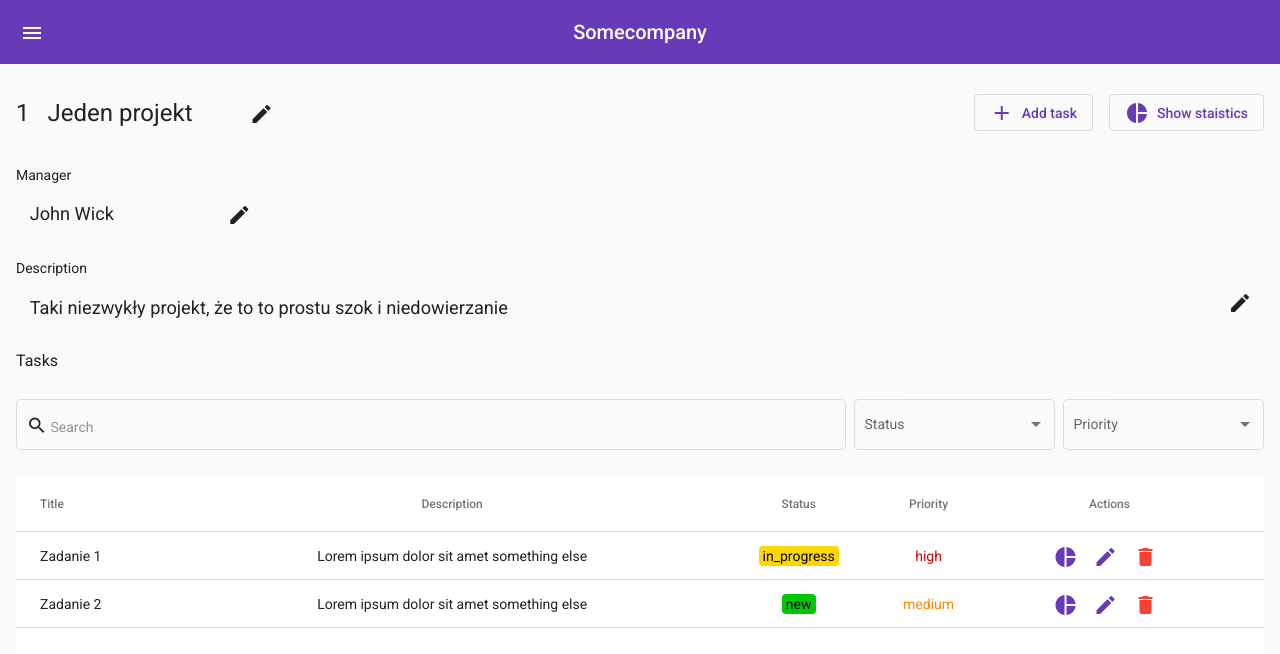
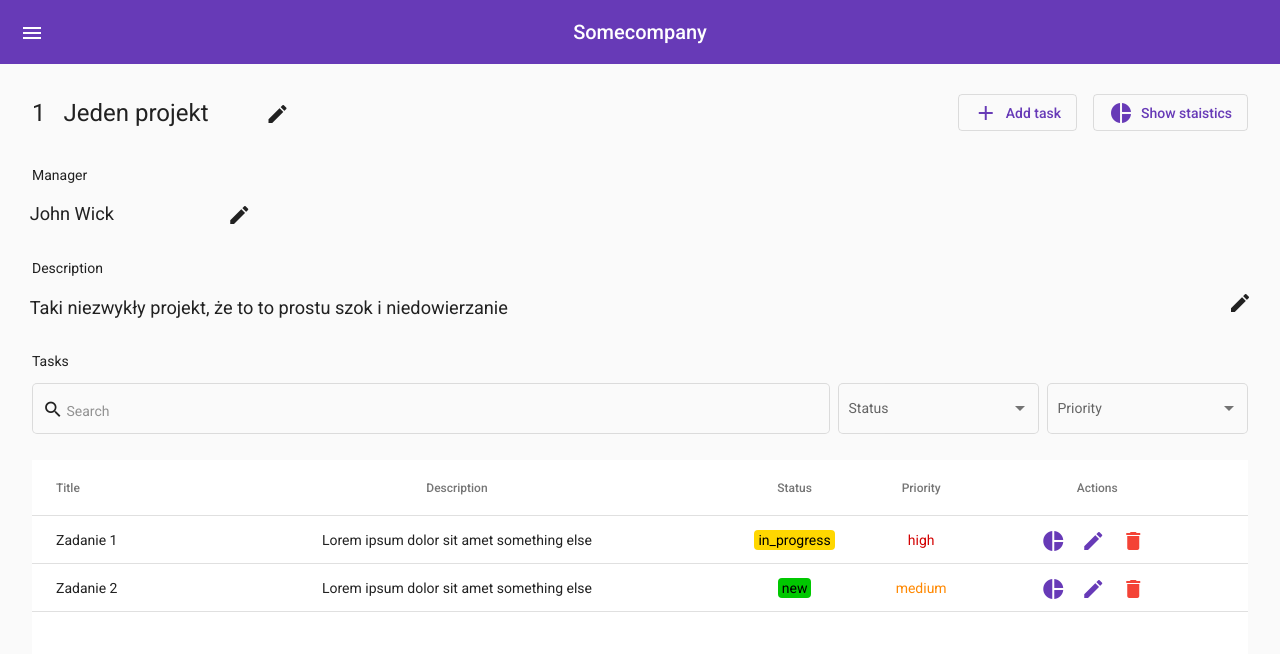
Before and after one commit to hwawrzacz/wtr-gui, an Angular app: page /projects/1 in a window 1280 px wide. Shown: the top 654 px of the page. Built offline with nearby package versions, Linux system fonts and the light colour scheme.

Commit message:
Improve visual part of template
Add color to icon buttons.
Fix paddings.

```diff
--- a/src/app/components/common-item-details/common-item-details.component.scss
+++ b/src/app/components/common-item-details/common-item-details.component.scss
@@ -1,34 +1,6 @@
 @import '../../../variables.scss';
 
 form {
-  header {
-    display: flex;
-    align-items: center;
-
-    h1 {
-      display: flex;
-      flex: 1 1;
-      align-items: center;
-      margin-bottom: 0;
-    }
-
-    & > button {
-      margin-left: $header-button-margin
-    }
-  }
-
-  header,
-  section {
-    margin-bottom: $spacing-regular;
-  }
-
-  section {
-    h3 {
-      font-size: 1em;
-      margin-bottom: 0;
-    }
-  }
-
   .mat-form-field {
     font-size: 1.3em;
   }
@@ -89,3 +61,37 @@ form {
     }
   }
 }
+
+header {
+  display: flex;
+  align-items: center;
+  padding: 0 $spacing-regular;
+
+  h1 {
+    display: flex;
+    flex: 1 1;
+    align-items: center;
+    margin-bottom: 0;
+  }
+
+  & > button {
+    margin-left: $header-button-margin
+  }
+}
+
+header,
+section {
+  margin-bottom: $spacing-regular;
+}
+
+section {
+  h3 {
+    font-size: 1em;
+    margin-bottom: 0;
+    padding: 0 $spacing-regular;
+  }
+}
+
+.tasks-list-wrapper {
+  padding: 0 $spacing-regular;
+}
--- a/src/app/pages/project-details/project-details.component.html
+++ b/src/app/pages/project-details/project-details.component.html
@@ -10,11 +10,11 @@
           <mat-icon>edit</mat-icon>
         </button>
 
-        <button mat-icon-button *ngIf="isEditable('title')" (click)="onSaveField('title')">
+        <button mat-icon-button color="primary" *ngIf="isEditable('title')" (click)="onSaveField('title')">
           <mat-icon>save</mat-icon>
         </button>
 
-        <button mat-icon-button *ngIf="isEditable('title')" (click)="onDiscardFieldChange('title')">
+        <button mat-icon-button color="warn" *ngIf="isEditable('title')" (click)="onDiscardFieldChange('title')">
           <mat-icon>cancel</mat-icon>
         </button>
       </div>
@@ -51,11 +51,11 @@
         <mat-icon>edit</mat-icon>
       </button>
 
-      <button mat-icon-button *ngIf="isEditable('manager')" (click)="onSaveField('manager')">
+      <button mat-icon-button color="primary" *ngIf="isEditable('manager')" (click)="onSaveField('manager')">
         <mat-icon>save</mat-icon>
       </button>
 
-      <button mat-icon-button *ngIf="isEditable('manager')" (click)="onDiscardFieldChange('manager')">
+      <button mat-icon-button color="warn" *ngIf="isEditable('manager')" (click)="onDiscardFieldChange('manager')">
         <mat-icon>cancel</mat-icon>
       </button>
     </div>
@@ -73,11 +73,12 @@
         <mat-icon>edit</mat-icon>
       </button>
 
-      <button mat-icon-button *ngIf="isEditable('description')" (click)="onSaveField('description')">
+      <button mat-icon-button color="primary" *ngIf="isEditable('description')" (click)="onSaveField('description')">
         <mat-icon>save</mat-icon>
       </button>
 
-      <button mat-icon-button *ngIf="isEditable('description')" (click)="onDiscardFieldChange('description')">
+      <button mat-icon-button color="warn" *ngIf="isEditable('description')"
+        (click)="onDiscardFieldChange('description')">
         <mat-icon>cancel</mat-icon>
       </button>
     </div>
@@ -85,5 +86,9 @@
 
 </form>
 
-<h3>Tasks</h3>
-<app-project-tasks [projectId]="stringId"></app-project-tasks>
+<section>
+  <h3>Tasks</h3>
+  <div class="tasks-list-wrapper">
+    <app-project-tasks [projectId]="stringId"></app-project-tasks>
+  </div>
+</section>
```
